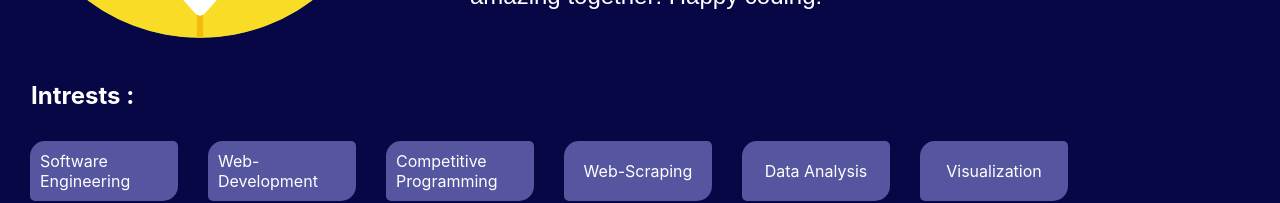
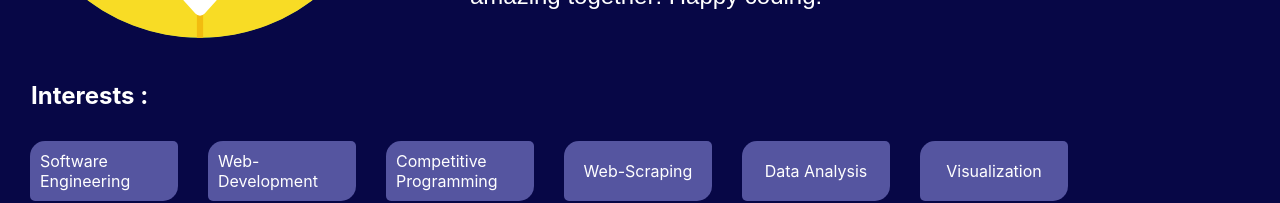
Before and after one commit to Vishesh-Paliwal/ReactPortfolio, a React (Create React App) app: page / in a window 1280 px wide. Shown: the part 1333-1536 px from the top of the page. Built offline with nearby package versions, Linux system fonts and the light colour scheme.

Commit message:
minor modifications

```diff
--- a/src/Page1/Intro.js
+++ b/src/Page1/Intro.js
@@ -1,4 +1,4 @@
-import GithubImg from "../Assets/github.svg"
+import GithubImg from "../Assets/github2.svg"
 import LinkedinImg from "../Assets/linkedin.svg"
 import Avatar from "../Assets/avatar.svg"
 import Typewriter from 'typewriter-effect'
--- a/src/Page2/About.js
+++ b/src/Page2/About.js
@@ -69,7 +69,7 @@ function About() {
                     </motion.p>
                 </div>
             </div>
-            <h2>Intrests :</h2>
+            <h2>Interests :</h2>
             <div id='AllCards'>
                 <motion.div
                     drag={!isMobile}
```
Also changed, not shown: src/Assets/github2.svg (added).
